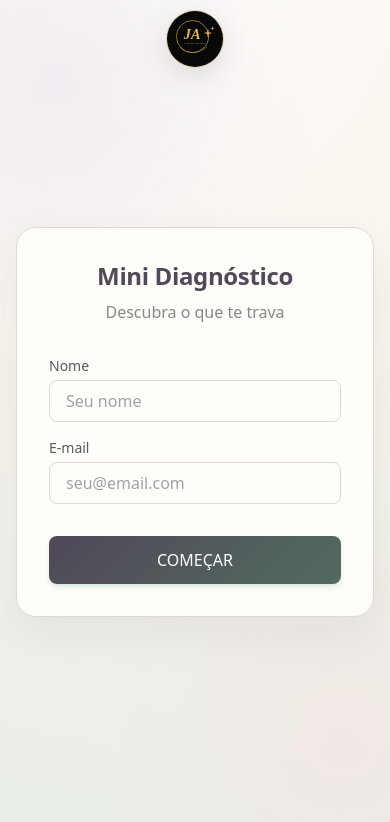
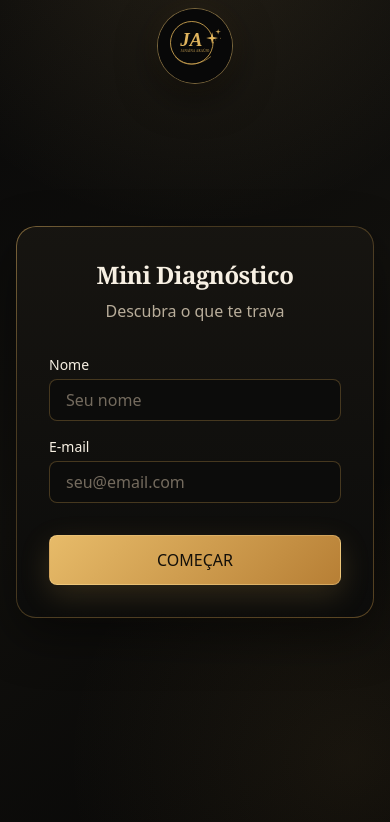
Before and after one commit to evertonpiceni-sketch/MiniDiagnostico, a React (Vite) app: page / in a window 390 px wide. Shown: the top 822 px of the page. Built offline with nearby package versions, Linux system fonts and the light colour scheme.

Commit message:
feat: apply approved black and gold visual identity

```diff
--- a/src/index.css
+++ b/src/index.css
@@ -1,171 +1,199 @@
 @import "tailwindcss";
 
 :root {
-  --therapy-cream: #f7f3ec;
-  --therapy-sage: #718b7d;
-  --therapy-sage-dark: #526b60;
-  --therapy-lavender: #8f829f;
-  --therapy-lavender-soft: #eee9f1;
-  --therapy-rose-soft: #f3e6e3;
-  --therapy-gold: #c8a45d;
-  --therapy-plum: #514858;
-  --therapy-text: #4b4650;
+  --brand-black: #080808;
+  --brand-black-soft: #11100f;
+  --brand-panel: #15130f;
+  --brand-panel-2: #1b1812;
+  --brand-gold: #d9aa55;
+  --brand-gold-bright: #f2c978;
+  --brand-gold-deep: #9f7230;
+  --brand-cream: #f7f0e3;
+  --brand-muted: #b8ad9a;
+  --brand-line: rgba(217, 170, 85, .28);
 }
 
-html, body, #root {
-  min-height: 100%;
-}
+html, body, #root { min-height: 100%; }
 
 body {
   margin: 0;
-  background: var(--therapy-cream);
-  color: var(--therapy-text);
-  font-family: ui-sans-serif, system-ui, -apple-system, BlinkMacSystemFont, "Segoe UI", sans-serif;
+  background: var(--brand-black);
+  color: var(--brand-cream);
+  font-family: Inter, ui-sans-serif, system-ui, -apple-system, BlinkMacSystemFont, "Segoe UI", sans-serif;
 }
 
-/* Atmosfera terapêutica: creme quente, sálvia e lavanda, com bastante respiro. */
+body::before {
+  content: "";
+  position: fixed;
+  inset: 0;
+  pointer-events: none;
+  z-index: -1;
+  background:
+    radial-gradient(circle at 50% -10%, rgba(217,170,85,.16), transparent 34%),
+    radial-gradient(circle at 85% 85%, rgba(159,114,48,.08), transparent 30%),
+    linear-gradient(180deg, #0b0b0b 0%, #050505 100%);
+}
+
 [class~="min-h-screen"][class*="bg-gradient-to-br"] {
   position: relative;
   background:
-    radial-gradient(circle at 15% 10%, rgba(238, 233, 241, .78), transparent 32%),
-    radial-gradient(circle at 88% 88%, rgba(243, 230, 227, .72), transparent 30%),
-    radial-gradient(circle at 50% 0%, #fffdf9 0%, var(--therapy-cream) 48%, #e9eee8 100%) !important;
-  color: var(--therapy-text) !important;
+    radial-gradient(circle at 50% -12%, rgba(242,201,120,.12), transparent 34%),
+    radial-gradient(circle at 90% 90%, rgba(217,170,85,.08), transparent 34%),
+    linear-gradient(145deg, #090909 0%, #11100d 48%, #060606 100%) !important;
+  color: var(--brand-cream) !important;
 }
 
-/* Cards com aparência premium, mas sem peso visual. */
 [class~="bg-white"] {
-  background-color: rgba(255, 253, 249, .97) !important;
-  box-shadow: 0 18px 45px rgba(81, 72, 88, .08) !important;
-  backdrop-filter: blur(8px);
+  background: linear-gradient(180deg, rgba(23,21,17,.98), rgba(12,12,11,.98)) !important;
+  border-color: var(--brand-line) !important;
+  box-shadow: 0 24px 70px rgba(0,0,0,.55), inset 0 1px 0 rgba(255,255,255,.025) !important;
+  backdrop-filter: blur(12px);
 }
 
-[class~="rounded-2xl"] {
-  border-radius: 1.25rem !important;
+[class~="rounded-2xl"] { border-radius: 1.25rem !important; }
+
+h1, h2, h3 {
+  color: var(--brand-cream) !important;
+  font-family: Georgia, "Times New Roman", serif;
+  letter-spacing: -.02em;
 }
 
-/* Tipografia: títulos mais humanos e contemplativos. */
-h1, h2, h3 {
-  letter-spacing: -.015em;
+p, label, span { text-rendering: optimizeLegibility; }
+
+[class~="text-stone-900"],
+[class~="text-stone-800"],
+[class~="text-stone-700"],
+[class~="text-emerald-900"],
+[class~="text-emerald-800"] {
+  color: var(--brand-cream) !important;
 }
 
-/* Sálvia como linguagem principal de cuidado e segurança. */
+[class~="text-stone-600"],
+[class~="text-stone-500"],
+[class~="text-stone-400"],
+[class~="text-emerald-700"],
+[class~="text-emerald-600"],
+[class~="text-teal-700"] {
+  color: var(--brand-muted) !important;
+}
+
+[class~="bg-stone-50"],
+[class~="bg-stone-100"],
+[class~="bg-emerald-50"],
+[class~="bg-emerald-50\/70"] {
+  background-color: rgba(255,255,255,.035) !important;
+}
+
+[class~="border-stone-200"],
+[class~="border-emerald-200"],
+[class~="border-emerald-200\/60"] {
+  border-color: var(--brand-line) !important;
+}
+
 [class~="bg-teal-600"],
-[class~="bg-emerald-600"] {
-  background-color: var(--therapy-sage) !important;
+[class~="bg-emerald-600"],
+[class*="from-teal-600"][class*="to-emerald-600"] {
+  background-color: transparent !important;
+  background-image: linear-gradient(135deg, var(--brand-gold-bright), var(--brand-gold)) !important;
+  color: #17110a !important;
+  border: 1px solid rgba(255,225,162,.35) !important;
+  box-shadow: 0 10px 30px rgba(217,170,85,.18) !important;
 }
 
 [class~="bg-teal-700"],
-[class~="bg-emerald-700"] {
-  background-color: var(--therapy-plum) !important;
+[class~="bg-emerald-700"],
+[class*="from-teal-700"][class*="to-emerald-700"] {
+  background-image: linear-gradient(135deg, #e7bb69, #b77f35) !important;
+  color: #130f09 !important;
 }
 
-[class*="from-teal-600"][class*="to-emerald-600"] {
-  background-image: linear-gradient(135deg, var(--therapy-sage), var(--therapy-lavender)) !important;
-}
-
-[class*="from-teal-700"][class*="to-emerald-700"] {
-  background-image: linear-gradient(135deg, var(--therapy-plum), var(--therapy-sage-dark)) !important;
-}
-
-[class~="text-emerald-800"],
-[class~="text-emerald-900"] {
-  color: var(--therapy-plum) !important;
-}
-
-[class~="text-emerald-700"],
-[class~="text-emerald-600"],
-[class~="text-teal-700"] {
-  color: var(--therapy-sage-dark) !important;
-}
-
-[class~="border-emerald-200"],
-[class~="border-emerald-200\/60"] {
-  border-color: #d7dfd9 !important;
-}
-
-[class~="bg-emerald-50"],
-[class~="bg-emerald-50\/70"] {
-  background-color: #eef4ef !important;
-}
-
-[class~="hover:bg-emerald-50\/50"]:hover {
-  background-color: #f0f4f1 !important;
-}
-
-/* Neutros quentes em vez de cinzas frios. */
-[class~="bg-stone-50"] {
-  background-color: #f5f1eb !important;
-}
-
-[class~="bg-stone-100"] {
-  background-color: #ece8e2 !important;
-}
-
-[class~="border-stone-200"] {
-  border-color: #ded8cf !important;
-}
-
-[class~="text-stone-800"],
-[class~="text-stone-900"] {
-  color: var(--therapy-plum) !important;
-}
-
-[class~="text-stone-700"] {
-  color: #5d5760 !important;
-}
-
-[class~="text-stone-600"] {
-  color: #706a72 !important;
-}
-
-[class~="text-stone-500"],
-[class~="text-stone-400"] {
-  color: #8b858c !important;
-}
-
-/* Botões e controles: suaves, elegantes e com feedback discreto. */
 button {
   transition: transform .2s ease, box-shadow .2s ease, background-color .2s ease, border-color .2s ease;
 }
 
-button:focus-visible,
-a:focus-visible,
-input:focus-visible {
-  outline: 2px solid var(--therapy-lavender);
-  outline-offset: 2px;
+button:hover { transform: translateY(-1px); }
+button:active { transform: translateY(0) scale(.99); }
+
+button[class*="border-stone-200"] {
+  background: linear-gradient(180deg, rgba(255,255,255,.025), rgba(255,255,255,.012)) !important;
+  border-color: rgba(217,170,85,.22) !important;
+  color: var(--brand-cream) !important;
 }
 
-/* Seleção de respostas ganha um estado acolhedor em vez de agressivo. */
 button[class*="border-stone-200"]:hover {
-  border-color: var(--therapy-lavender) !important;
-  background-color: var(--therapy-lavender-soft) !important;
+  border-color: rgba(242,201,120,.75) !important;
+  background: linear-gradient(180deg, rgba(217,170,85,.12), rgba(217,170,85,.04)) !important;
+  box-shadow: inset 0 0 0 1px rgba(242,201,120,.08), 0 12px 30px rgba(0,0,0,.22) !important;
 }
 
-/* Dourado fica restrito à identidade da marca. */
-.therapeutic-gold {
-  color: var(--therapy-gold);
+input {
+  background: #0c0c0b !important;
+  color: var(--brand-cream) !important;
+  border-color: rgba(217,170,85,.3) !important;
 }
 
-/* Logo flutuante: discreto, integrado ao espaço e sem bloquear interação. */
-#mini-diagnostico-brand-logo {
-  width: 68px !important;
-  height: 68px !important;
-  top: 14px !important;
-  border: 1px solid rgba(200, 164, 93, .48);
-  box-shadow: 0 8px 28px rgba(81, 72, 88, .14) !important;
+input::placeholder { color: #746b5e !important; }
+
+input:focus,
+button:focus-visible,
+a:focus-visible {
+  outline: none !important;
+  box-shadow: 0 0 0 3px rgba(217,170,85,.18) !important;
+  border-color: var(--brand-gold) !important;
 }
 
-input:focus {
-  outline: none;
-  box-shadow: 0 0 0 3px rgba(143, 130, 159, .18);
+[class*="bg-gradient-to-r"][class*="from-teal-500"][class*="to-emerald-500"] {
+  background-image: linear-gradient(90deg, var(--brand-gold-deep), var(--brand-gold-bright)) !important;
 }
+
+[class~="text-white"] { color: #160f08 !important; }
+
+#mini-diagnostico-brand-logo {
+  width: 92px !important;
+  height: 92px !important;
+  top: 12px !important;
+  border-radius: 50% !important;
+  object-fit: cover !important;
+  border: 1px solid rgba(242,201,120,.5) !important;
+  box-shadow: 0 12px 38px rgba(0,0,0,.5), 0 0 30px rgba(217,170,85,.08) !important;
+  background: #050505 !important;
+}
+
+#mini-diagnostico-brand-logo + * { isolation: isolate; }
+
+/* Decorative gold glow around the primary card */
+[class~="max-w-md"], [class~="max-w-xl"], [class~="max-w-2xl"] {
+  position: relative;
+}
+
+[class~="max-w-md"]::before, [class~="max-w-xl"]::before, [class~="max-w-2xl"]::before {
+  content: "";
+  position: absolute;
+  inset: -1px;
+  border-radius: inherit;
+  pointer-events: none;
+  background: linear-gradient(135deg, rgba(242,201,120,.28), transparent 24%, transparent 74%, rgba(159,114,48,.2));
+  mask: linear-gradient(#000 0 0) content-box, linear-gradient(#000 0 0);
+  mask-composite: exclude;
+  padding: 1px;
+}
+
+/* Payment and success messaging retain premium black/gold language */
+[class*="shadow-emerald"], [class*="shadow-teal"] {
+  box-shadow: 0 12px 32px rgba(217,170,85,.14) !important;
+}
+
+.therapeutic-gold { color: var(--brand-gold-bright); }
 
 @media (max-width: 640px) {
   #mini-diagnostico-brand-logo {
-    width: 58px !important;
-    height: 58px !important;
-    top: 10px !important;
+    width: 76px !important;
+    height: 76px !important;
+    top: 8px !important;
+  }
+
+  [class~="bg-white"] {
+    box-shadow: 0 18px 50px rgba(0,0,0,.45) !important;
   }
 }
 
```
